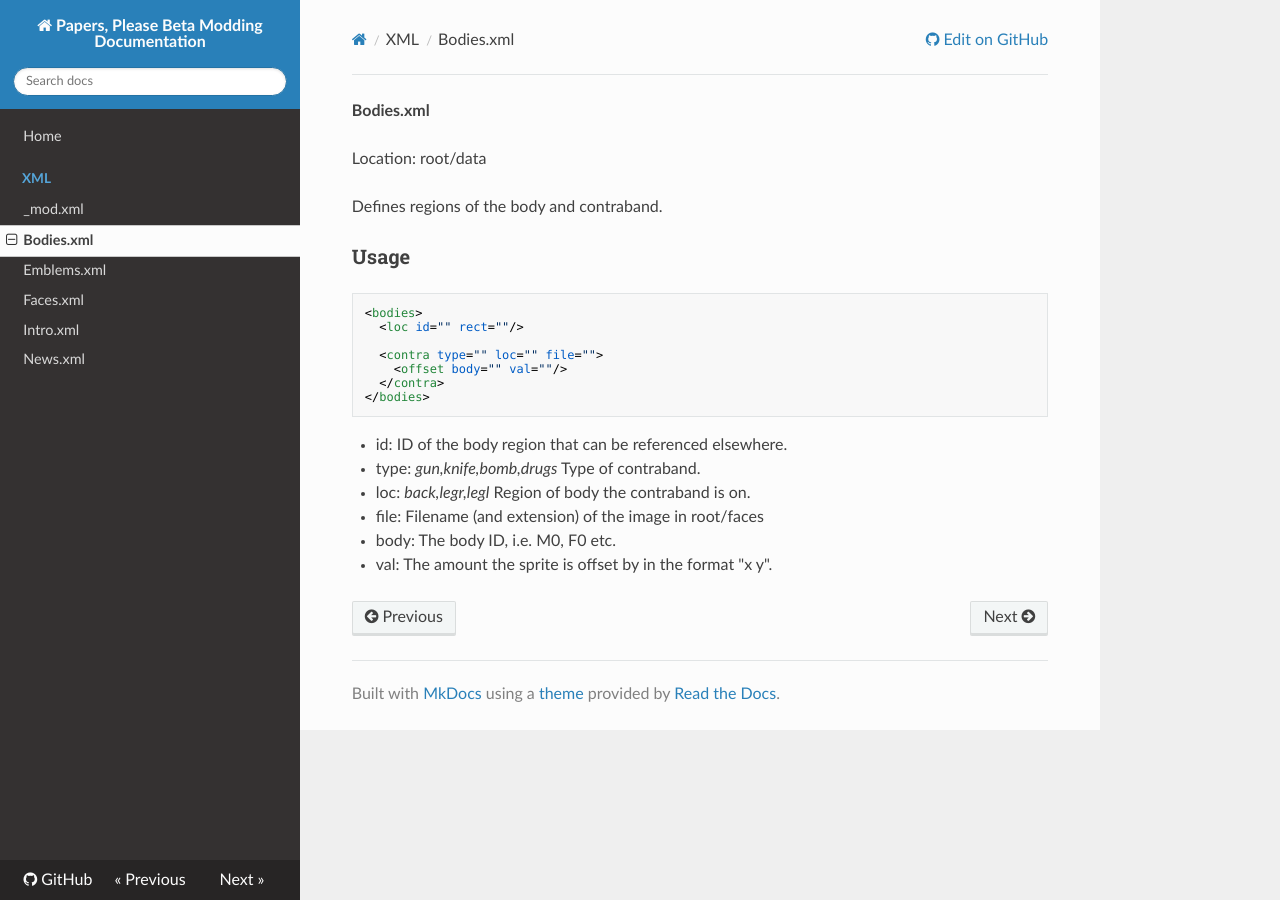
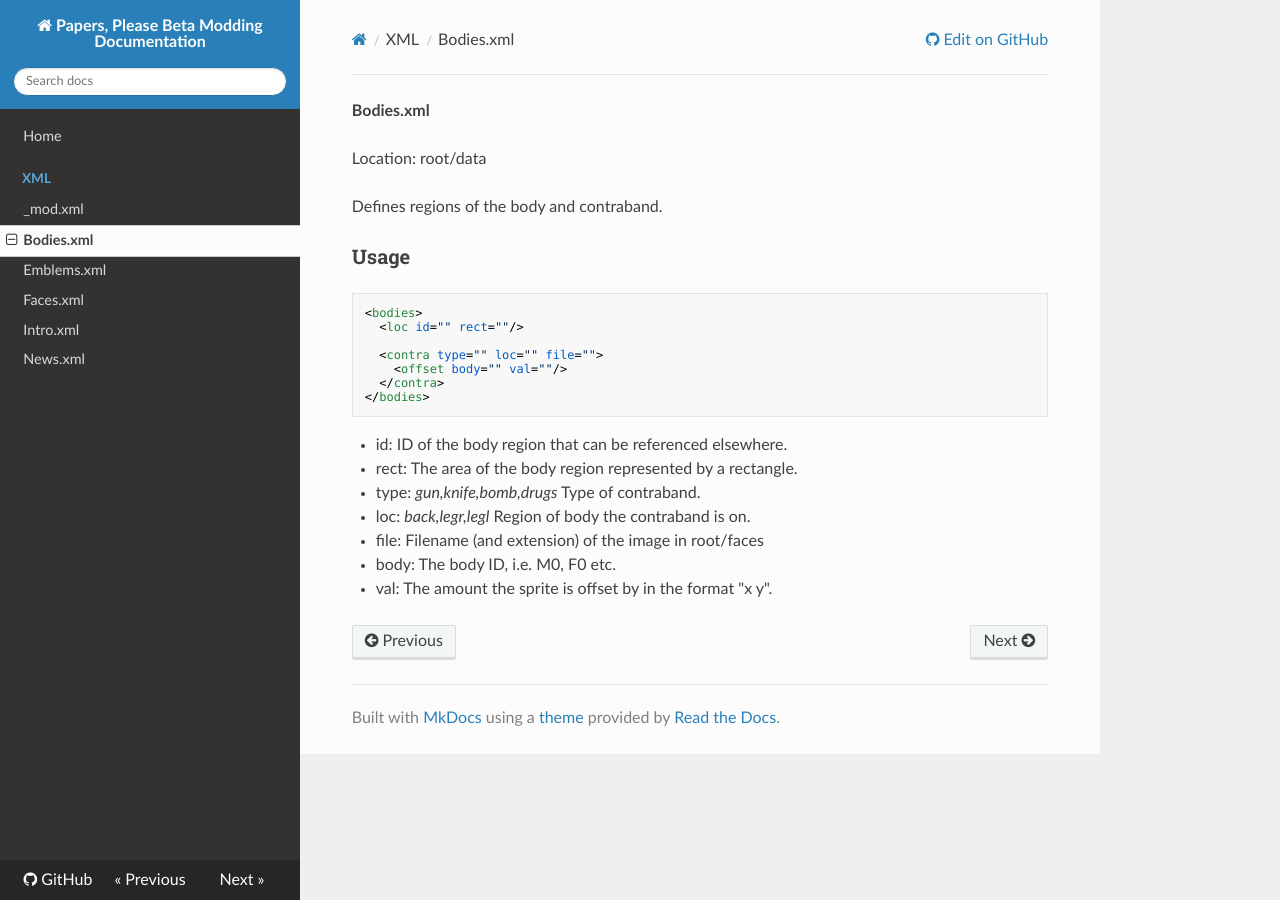
Before and after one commit to marinesciencedude/PapersPleaseModdingDoc, an MkDocs documentation site: the page built from docs/xml/Bodies.md, in a window 1280 px wide. Built offline with MkDocs 1.6.1, drawn with Linux system fonts in a browser that asks for light colours; nearby versions of some CDN libraries.

Commit message:
Completed base definitions for Bodies.xml
Will need to determine how rect works.

````diff
--- a/docs/xml/Bodies.md
+++ b/docs/xml/Bodies.md
@@ -17,6 +17,8 @@ Defines regions of the body and contraband.
 ```
 
 * id: ID of the body region that can be referenced elsewhere.
+* rect: The area of the body region represented by a rectangle.
+
 * type: _gun,knife,bomb,drugs_ Type of contraband.
 * loc: _back,legr,legl_ Region of body the contraband is on.
 * file: Filename (and extension) of the image in root/faces
````
